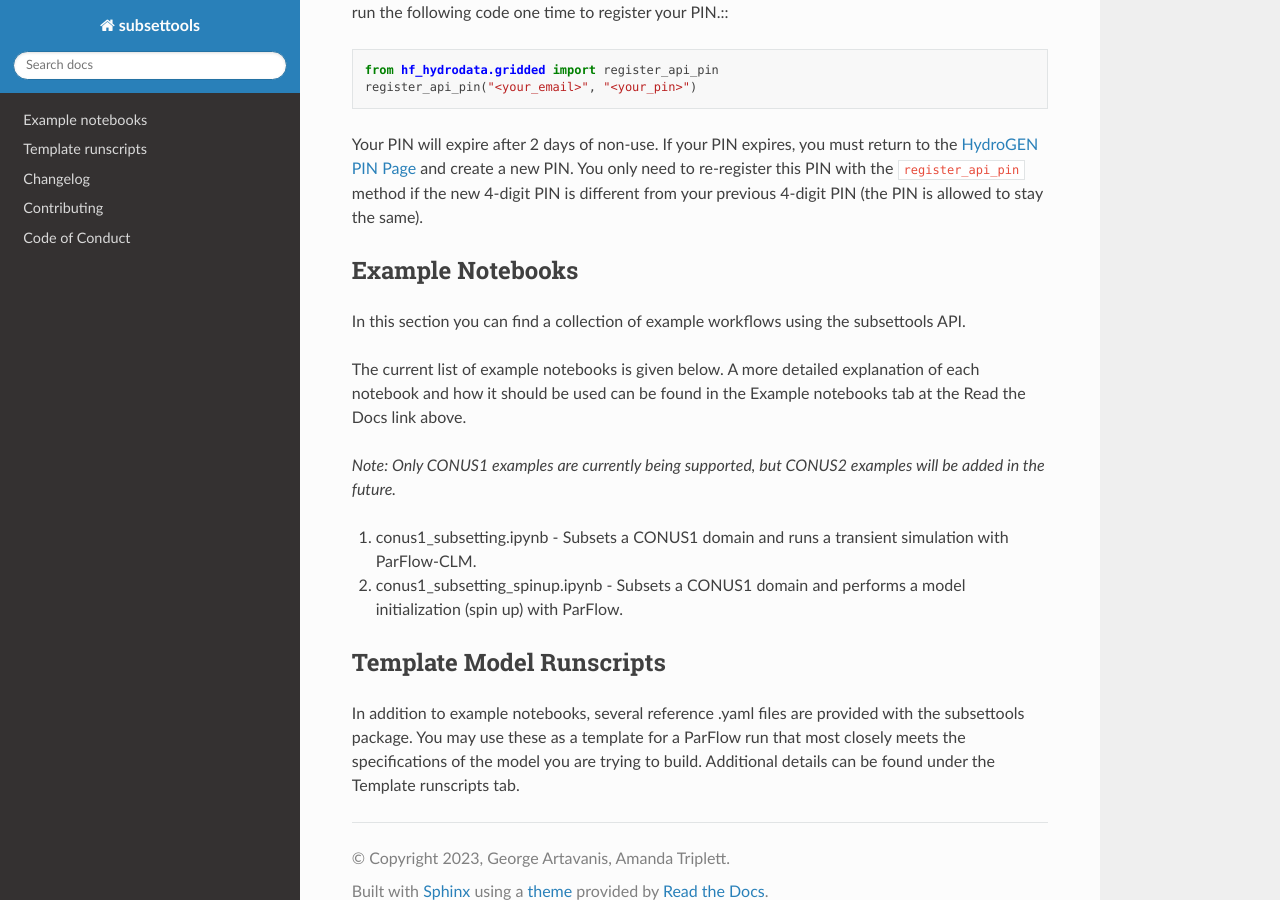
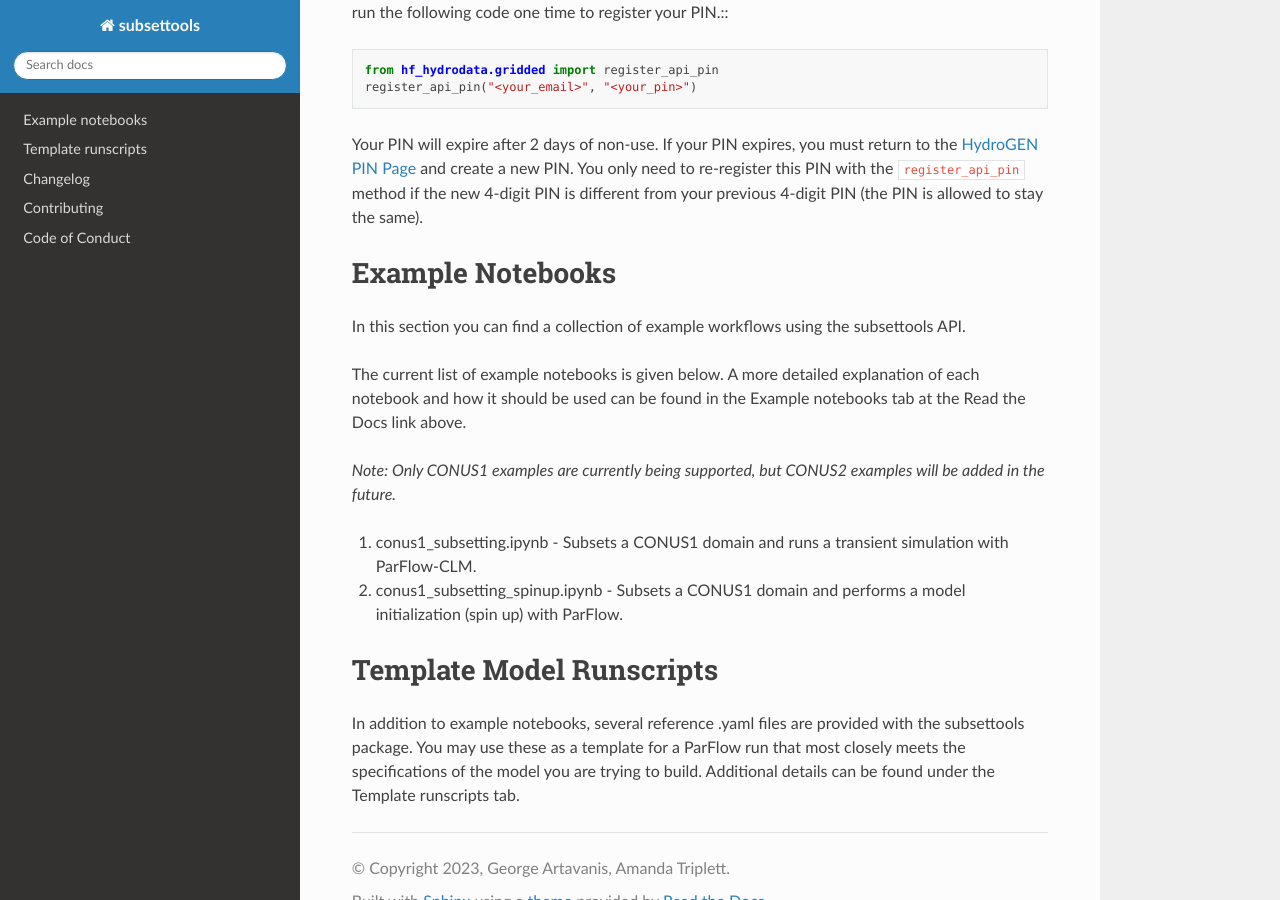
Before and after one commit to hydroframe/subsettools, a Sphinx documentation site: the page built from docs/getting_started.md, in a window 1280 px wide and 900 px high, scrolled down 738 px. Built offline with Sphinx 7.4.7 and the Read the Docs theme 2.0.0, drawn with Linux system fonts in a browser that asks for light colours; pages that are not in the unit, such as notebooks, are missing from menus.

```diff
--- a/docs/getting_started.md
+++ b/docs/getting_started.md
@@ -37,7 +37,7 @@ new 4-digit PIN is different from your previous 4-digit PIN (the PIN is allowed
 to stay the same).
 
 
-### Example Notebooks
+## Example Notebooks
 
 In this section you can find a collection of example workflows using the subsettools API.
 
@@ -48,7 +48,7 @@ The current list of example notebooks is given below. A more detailed explanatio
 1. conus1_subsetting.ipynb - Subsets a CONUS1 domain and runs a transient simulation with ParFlow-CLM.
 2. conus1_subsetting_spinup.ipynb - Subsets a CONUS1 domain and performs a model initialization (spin up) with ParFlow.
 
-### Template Model Runscripts
+## Template Model Runscripts
 
 In addition to example notebooks, several reference .yaml files are provided with the subsettools package.
 You may use these as a template for a ParFlow run that most closely meets the specifications of the model
```
